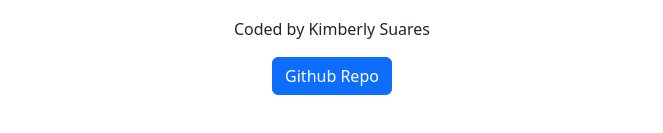
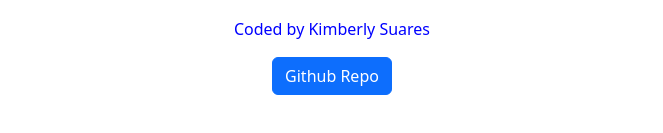
Before and after one commit to ksuares1/weather-api, a plain HTML site: page index.html in a window 1280 px wide. Shown: the part 415-548 px from the top of the page, without its empty margins (308-971 px from the left). Drawn offline with nearby package versions, Linux system fonts and the light colour scheme.

```diff
--- a/assets/css/styles.css
+++ b/assets/css/styles.css
@@ -55,6 +55,9 @@ right:-35px;
 }
 
 footer{
-
     text-align: center;
 }
+
+.coder{
+    color:blue;
+}
--- a/index.html
+++ b/index.html
@@ -72,7 +72,7 @@
   </div>
   <div>
     <footer>
-      <span><p> Coded by Kimberly Suares</p> <a href="https://github.com/ksuares1/weather-api" class="btn btn-primary">Github Repo</a>
+      <span><p class="coder"> Coded by Kimberly Suares</p> <a href="https://github.com/ksuares1/weather-api" class="btn btn-primary">Github Repo</a>
       </span>
     </footer>
   </div>
```
